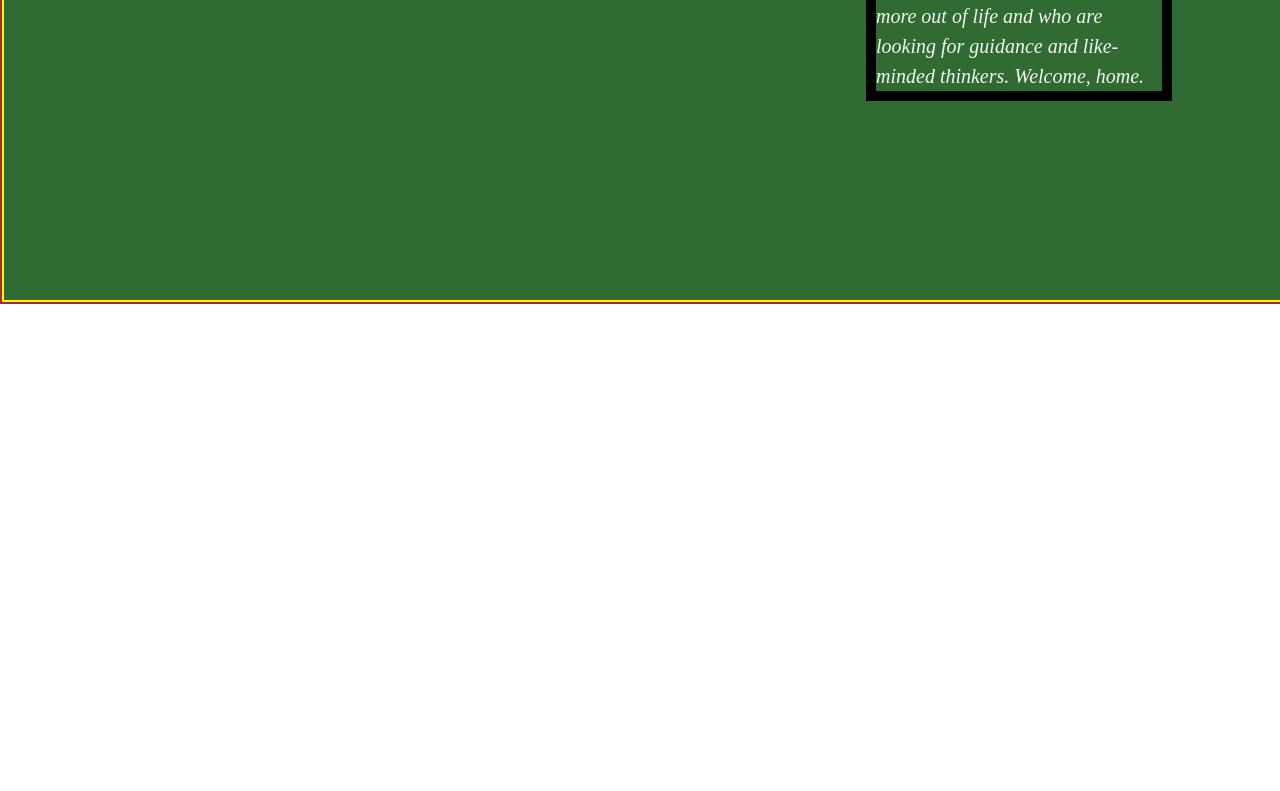
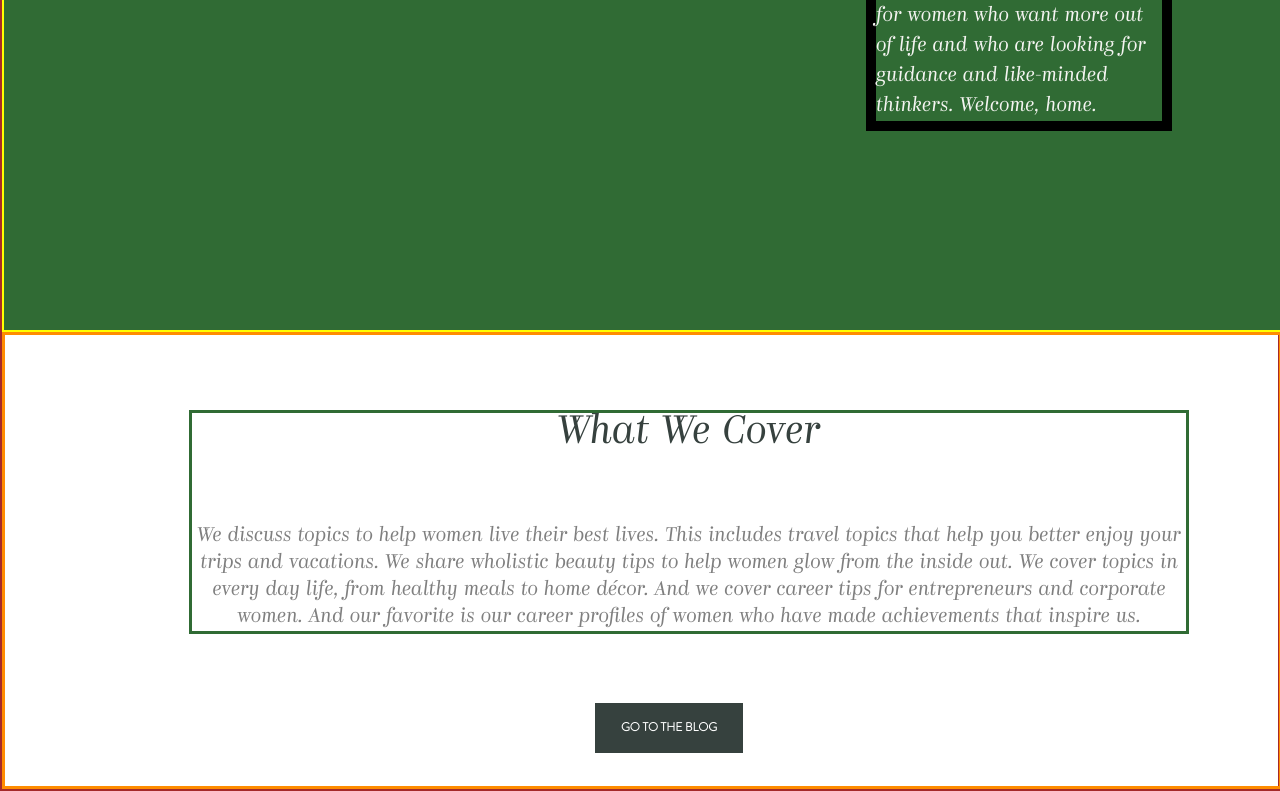
Before and after one commit to Inginson/Davaleba5, a plain HTML site: page index.html in a window 1280 px wide. Shown: the part 611-1402 px from the top of the page. Before the commit the page ends 915 px from the top, so only its background shows below. Drawn offline with Linux system fonts and the light colour scheme; a web font is replaced by a local one.

Commit message:
Finished Article
ფონტები არ ვიცი უხარისხო ჩავიწერე თუ რა სჭირთ. გროტესკი ცოტა გაბლარულია და ვერ მივხვდი font weight რატომ არ ეცვლება ნორმალურად. ყველა ტიპის ფონტი, რომ არ შევყარე მაგის ბრალია? მხოლოდ ორი სახეობა ჩავაგდე რეგულარი და იტალიკი.

```diff
--- a/css/font.css
+++ b/css/font.css
@@ -23,7 +23,14 @@
     font-weight: normal;
     font-style: normal;
     font-display: swap;
+
+    src: url('/Fonts/Kazimir-LightItalic.woff2') format('woff2'),
+        url('/Fonts/Kazimir-LightItalic.woff') format('woff');
+    font-weight: 300;
+    font-style: italic;
+    font-display: swap;
 }
+
 
 @font-face {
     font-family: 'Brandon Grotesque';
@@ -33,12 +40,3 @@
     font-style: normal;
     font-display: swap;
 }
-
-@font-face {
-    font-family: 'Kazimir';
-    src: url('Kazimir-LightItalic.woff2') format('woff2'),
-        url('Kazimir-LightItalic.woff') format('woff');
-    font-weight: 300;
-    font-style: italic;
-    font-display: swap;
-}
--- a/css/style.css
+++ b/css/style.css
@@ -9,6 +9,19 @@
   border: 2px solid blue;
 }
 
+.logo {
+  display: inline-block;
+  border: 1px solid rebeccapurple;
+  font-family: 'Kazimir';
+  font-weight: 600;
+  font-size: 70px;
+  margin: 17px 74px 39px 44px;
+  opacity: 75%;
+  vertical-align: middle;
+  cursor: pointer;
+}
+
+
 ul {
   display: inline-block;
   vertical-align: middle;
@@ -18,34 +31,29 @@ ul {
   display: inline-block;
   border: 1px solid red;
   margin-right: 104px;
-  font-family:'Brandon Grotesque';
+  font-family: 'Brandon Grotesque';
   font-size: 18px;
   font-weight: 400;
+  cursor: pointer;
 
 }
 
-.logo {
-  display: inline-block;
-  border: 1px solid rebeccapurple;
-  font-family: 'Kazimir';
-  font-weight: 600;
-  font-size: 70px;
-  margin: 17px 74px 39px 44px;
-  opacity: 75%;
-  vertical-align: middle;
+.magnifier{
+  cursor: pointer;
 }
+
 
 
 
 /* აქედან იწყება სექცია */
 
-.section{
+.section {
   width: 1280px;
   background-color: #306B34;
   border: 2px solid yellow;
 }
 
-.book{
+.book {
   width: 679px;
   border: 2px solid red;
   display: inline-block;
@@ -53,7 +61,7 @@ ul {
   margin: 174px 0px 152px 90px;
 }
 
-.textbox1{
+.textbox1 {
   width: 306px;
   display: inline-block;
   vertical-align: middle;
@@ -61,10 +69,10 @@ ul {
   margin: 174px 0px 199px 89px;
 }
 
-.title1{
-  font-family:'Brandon Grotesque';
+.title1 {
+  font-family: 'Brandon Grotesque';
   font-size: 40px;
-  margin: 0px ;
+  margin: 0px;
   display: inline-block;
   border: 1px solid red;
   vertical-align: middle;
@@ -74,13 +82,62 @@ ul {
   color: #19381F;
 }
 
-.text1{
+.text1 {
   display: inline-block;
   font-size: 20px;
   color: #F4F4F1;
   font-family: 'Kazimir';
   font-style: italic;
-  font: weight 300px;
+  font-weight: 300px;
   line-height: 30px;
 
 }
+
+
+/* აქედან იწყება არტიკლი */
+
+.article{
+  width: 1280px;
+  border: 3px solid darkorange;
+}
+
+.textbox2{
+  width: 1000px;
+  border: 3px solid #306B34;
+  display: block;
+  margin: 75px 138px 69px 184px;
+
+}
+
+.title2{
+  font-family: 'Kazimir';
+  font-size: 40px;
+  font-style: italic;
+  font-weight: 400;
+  text-align: center;
+  padding-bottom: 70px;
+  color: #36413E;
+}
+
+.text2{
+  font-family: 'Kazimir';
+  font-size: 20px;
+  font-weight: 500;
+  font-style: italic;
+  color: #7F7F7F;
+  text-align: center;
+  line-height: 27px;
+}
+
+.button{
+  width: 148px;
+  background-color:#36413E;
+  border: #707070;
+  color: white;
+  padding: 15px 25px 17px 25px;
+  margin: 0px 542px 33px 590px;
+  font-family: 'Brandon Grotesque';
+  font-weight: 800;
+  font-size: 12px;
+  cursor: pointer;
+}
--- a/index.html
+++ b/index.html
@@ -35,13 +35,36 @@
       <img class="book" src="images/book.png" alt="white book with coffe on a white background picture">
 
       <div class="textbox1">
-      <h2 class="title1">OUR MISSION</h2>
-      <p class="text1">Our mission at Illuminated is to be a place for all women to feel at home. We provide empowering content and
-        stories that inspire, uplift, and motivate. We're here to be a place of service and community for women who want
-        more out of life and who are looking for guidance and like-minded thinkers. Welcome, home.</p>
+        <h2 class="title1">OUR MISSION</h2>
+        <p class="text1">Our mission at Illuminated is to be a place for all women to feel at home. We provide
+          empowering content and
+          stories that inspire, uplift, and motivate. We're here to be a place of service and community for women who
+          want
+          more out of life and who are looking for guidance and like-minded thinkers. Welcome, home.</p>
       </div>
 
     </section>
+
+
+    <!-- აქედან იწყება არტიკლი -->
+
+    <article class="article">
+
+      <div class="textbox2">
+        <h2 class="title2">What We Cover</h2>
+        <p class="text2">We discuss topics to help women live their best lives. This includes travel topics that help
+          you better enjoy
+          your trips and vacations. We share wholistic beauty tips to help women glow from the inside out. We cover
+          topics
+          in every day life, from healthy meals to home décor. And we cover career tips for entrepreneurs and corporate
+          women. And our favorite is our career profiles of women who have made achievements that inspire us.
+        </p>
+      </div>
+
+        <button class="button">GO TO THE BLOG</button>
+
+    </article>
+
 
   </div>
 </body>
```
